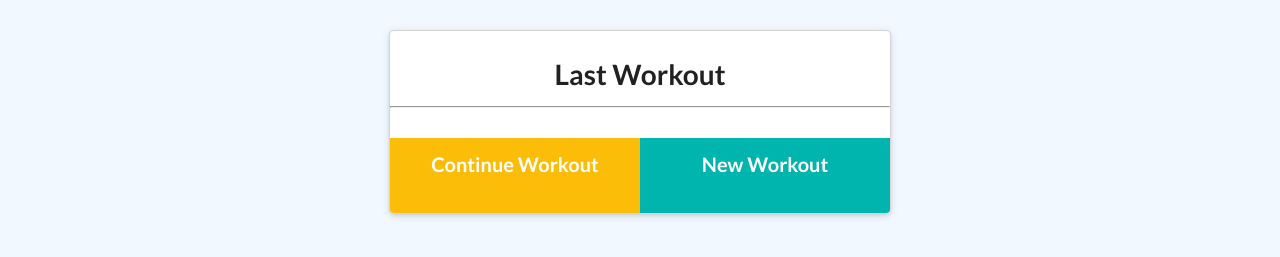
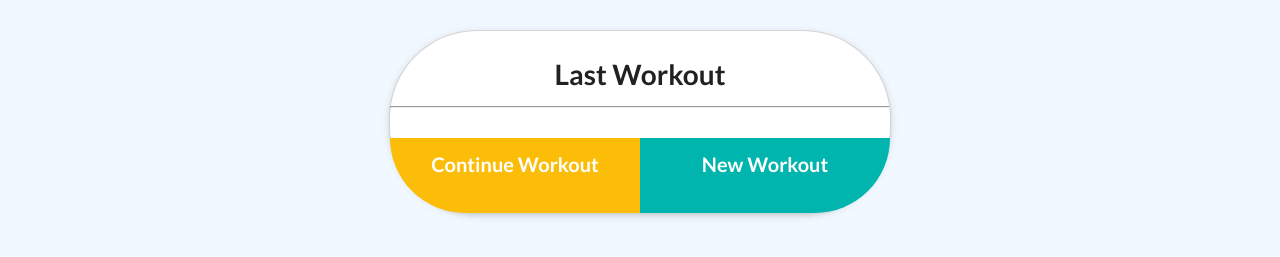
Before and after one commit to xtreme6007/WorkOut-psn, a website: page public/index.html in a window 1280 px wide. Shown: the part 199-456 px from the top of the page. Drawn offline with nearby package versions, Linux system fonts and the light colour scheme; no server answers.

Commit message:
rounded corners

```diff
--- a/public/style.css
+++ b/public/style.css
@@ -386,6 +386,7 @@ form > button {
 
 .workout .ui.card {
   padding-top: 25px;
+  border-radius: 87px;
 }
 
 .prev-workout {
@@ -396,11 +397,13 @@ form > button {
   display: flex;
   height: 75px;
   margin-top: 30px;
+
 }
 
 .buttons .ui.button {
   margin: 0;
   width: 50%;
+  border-radius:87px;
 }
 
 .ui.card h2 {
```
